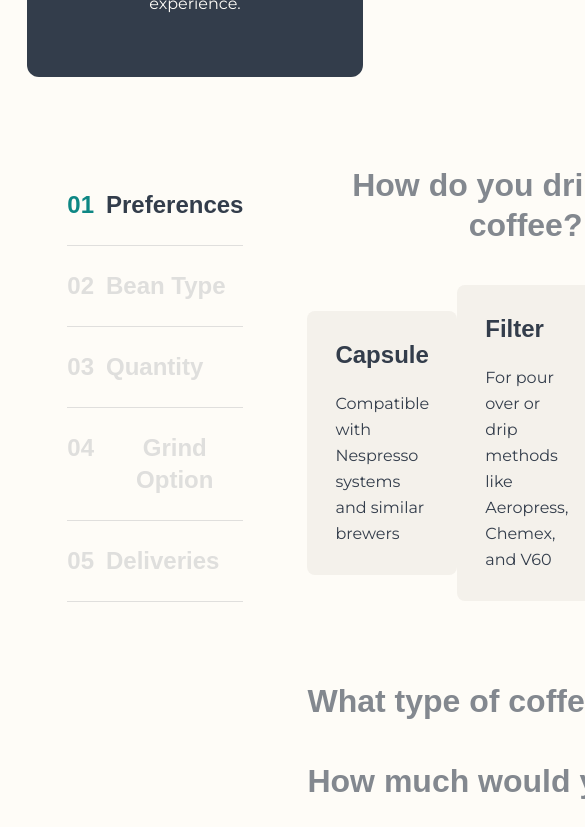
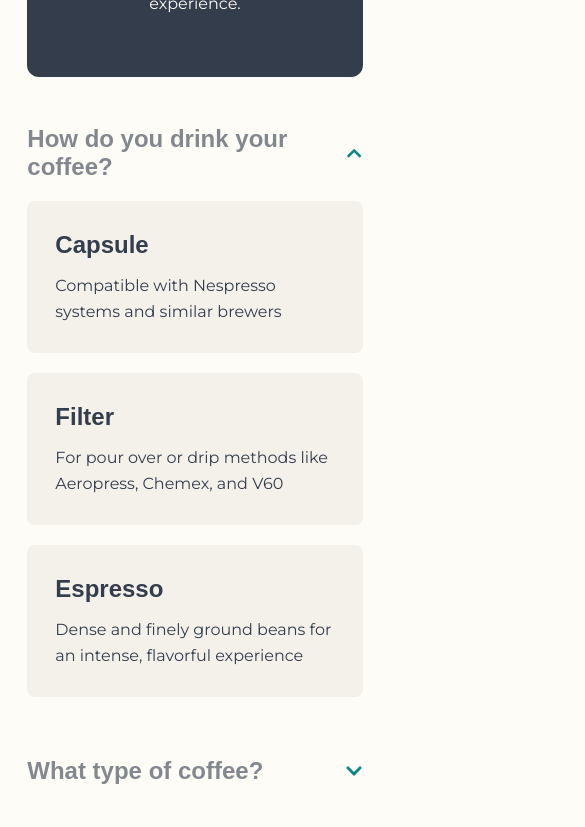
Before and after one commit to MariOdy/coffee-roasters, a Next.js app: page /subscribe in a window 390 px wide. Shown: the part 1860-2687 px from the top of the page, 585 px wide, since content can reach past the window. Built offline with nearby package versions, Linux system fonts and the light colour scheme; a web font is replaced by a local one.

Commit message:
Add mobile styles to Subscribe page

```diff
--- a/components/CreatePlanForm/CreatePlanForm.tsx
+++ b/components/CreatePlanForm/CreatePlanForm.tsx
@@ -46,7 +46,7 @@ const CreatePlanForm: React.FC = () => {
           </RadioGroup.Item>
         ))}
       </RadioGroup.Root>
-      <div className="gap-12">
+      <div className="gap-12 flex flex-col">
         <Accordion.Root
           className={styles.options}
           value={active}
--- a/components/CreatePlanForm/styles.module.scss
+++ b/components/CreatePlanForm/styles.module.scss
@@ -1,16 +1,18 @@
 .form_wrapper {
   padding: 40px;
-  display: grid;
-  grid-template-columns: 1fr 2fr;
-  gap: 4rem;
+  display: flex;
+  gap: 40px;
   position: relative;
-
-  & > div {
-    display: flex;
-    flex-direction: column;
-  }
 }
 .opt_labels {
+  min-width: 30%;
+  display: flex;
+  flex-direction: column;
+
+  @media (max-width: 1040px) {
+    display: none;
+  }
+
   & > button {
     max-width: 255px;
     width: 100%;
@@ -51,11 +53,17 @@
     font-size: 32px;
     line-height: 40px;
     color: var(--grey);
+    text-align: left;
 
     display: flex;
     justify-content: space-between;
     align-items: center;
     width: 100%;
+    @media (max-width: 750px) {
+      font-size: 24px;
+
+      line-height: 28px;
+    }
 
     & svg {
       width: 18px;
@@ -75,6 +83,12 @@
     padding: 40px 0;
     align-items: center;
     justify-content: space-between;
+    gap: 20px;
+
+    @media (max-width: 750px) {
+      flex-direction: column;
+      padding: 20px 0;
+    }
   }
 }
 .card_wrapper {
@@ -89,6 +103,12 @@
   flex-direction: column;
   gap: 20px;
   transition-property: background, scale;
+
+  @media (max-width: 750px) {
+    min-width: 100%;
+    min-height: fit-content;
+    gap: 12px;
+  }
 
   &:focus-visible,
   &:hover {
@@ -122,6 +142,9 @@
   display: flex;
   flex-direction: column;
   gap: 12px;
+  @media (max-width: 750px) {
+    padding: 32px 28px;
+  }
 
   & > div {
     font-size: 16px;
@@ -135,3 +158,10 @@
     line-height: 40px;
   }
 }
+
+@media (max-width: 930px) {
+  .form_wrapper {
+    flex-direction: column;
+    padding: 0;
+  }
+}
--- a/components/buttons/SubmitButton/SubmitButton.tsx
+++ b/components/buttons/SubmitButton/SubmitButton.tsx
@@ -8,7 +8,7 @@ interface SubmitButtonProps
 const SubmitButton: React.FC<SubmitButtonProps> = ({ ...props }) => (
   <button
     type="submit"
-    className={`${fraunces.className} ${styles.createPlan_btn} self-end `}
+    className={`${fraunces.className} ${styles.createPlan_btn} self-end max-[750px]:self-center `}
     {...props}
   >
     Create me plan!
```
